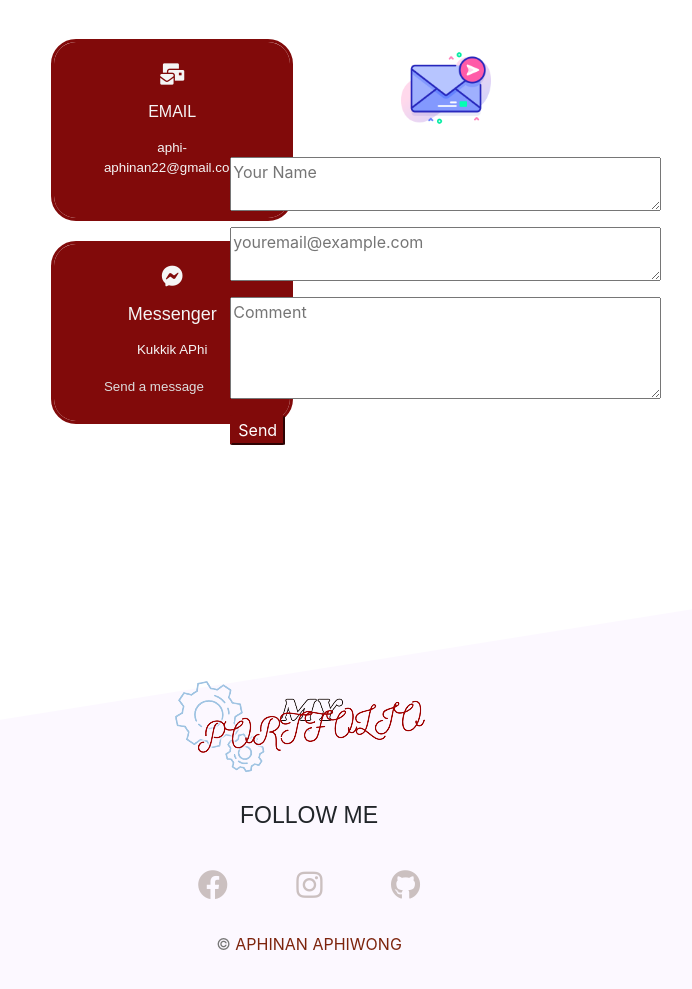
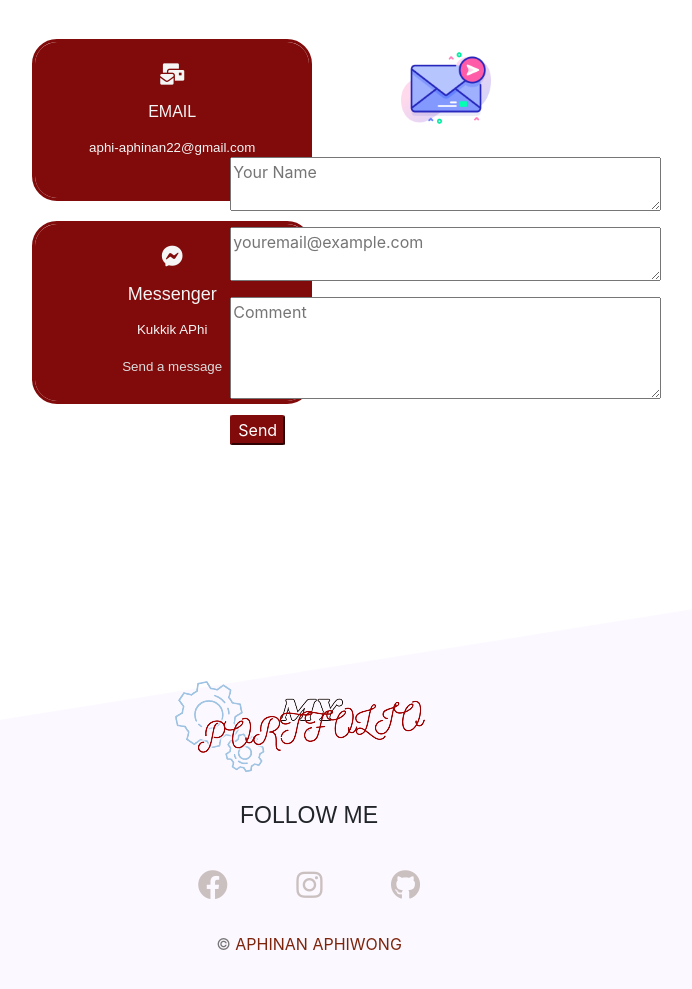
Before and after one commit to kukkook/portfolio-aphi, a plain HTML site: page Index.html in a window 1280 px wide. Shown: the part 3430-4419 px from the top of the page, without its empty margins (331-1023 px from the left). Drawn offline with Linux system fonts and the light colour scheme; files that its build step writes are made by us from their sources.

Commit message:
Initial Commit

```diff
--- a/Index.html
+++ b/Index.html
@@ -90,7 +90,7 @@
                         <h4 class="title-text text-uppercase">Computer Engineering student</h4>
                         <div class="site-buttons">
                             <div class="d-flex flex-row flex-wrap">
-                                <a href="https://m.me/gookgig.z.sogood" class="btn button primary-button mr-4 text-uppercase">Contact me</a>
+                                <a href="#contact_area" class="btn button primary-button mr-4 text-uppercase">Contact me</a>
                                 <a href="./img/resume.pdf" download>
                                 <button type="button" class="btn button secondary-button text-uppercase" >Get cv</button>
                                 </a>
--- a/css/style.css
+++ b/css/style.css
@@ -281,8 +281,8 @@ html {
     background-color: rgb(129, 10, 10);
     background-clip: padding-box;
     font: normal 500 16px/20px var(--arial);
-    width: auto;
-    height: auto;
+    width: 280px;
+    height:inherit;
     border:3px solid rgb(129, 10, 10);
     padding: 50px ;
     margin: 20px;
@@ -312,7 +312,7 @@ html {
     padding: 50px ;
     margin: 20px;
     border-radius: 25px;
-
+    text-align: center;
     color:whitesmoke;
     position: relative;
 
```
